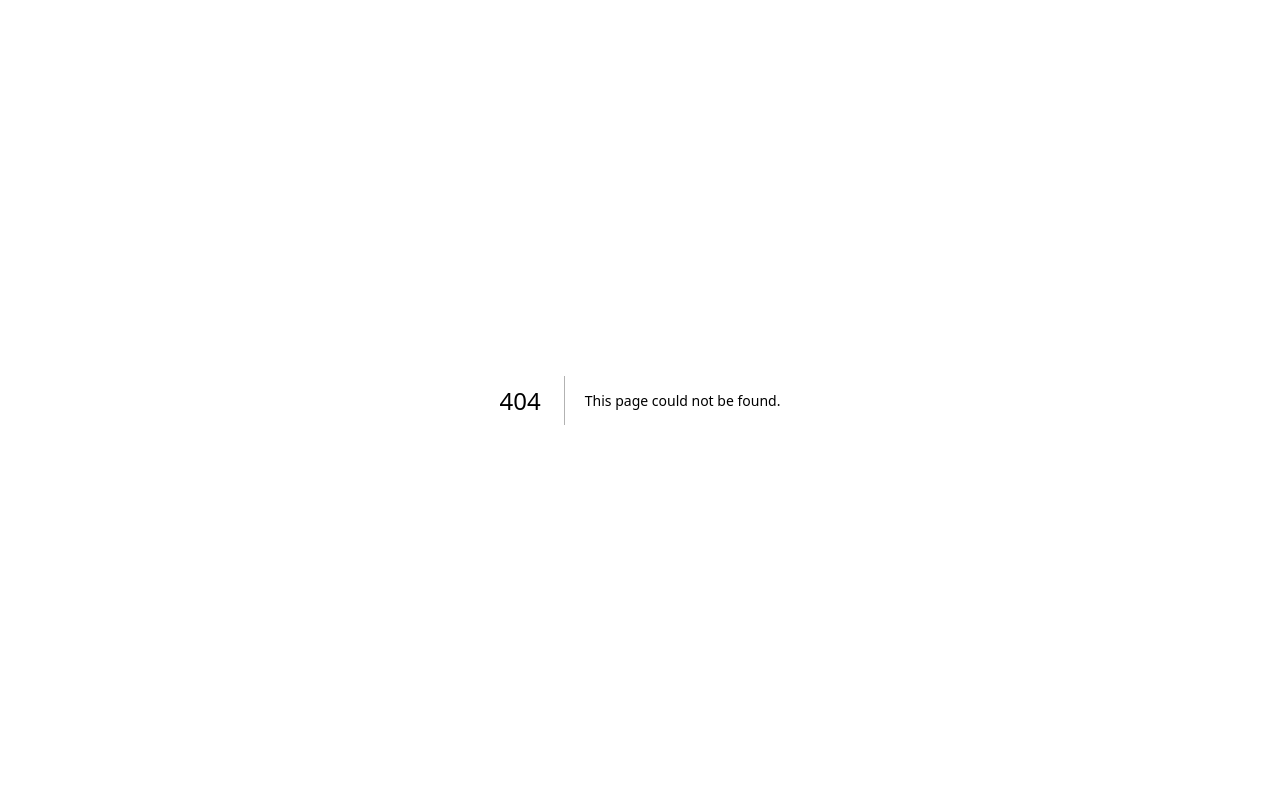
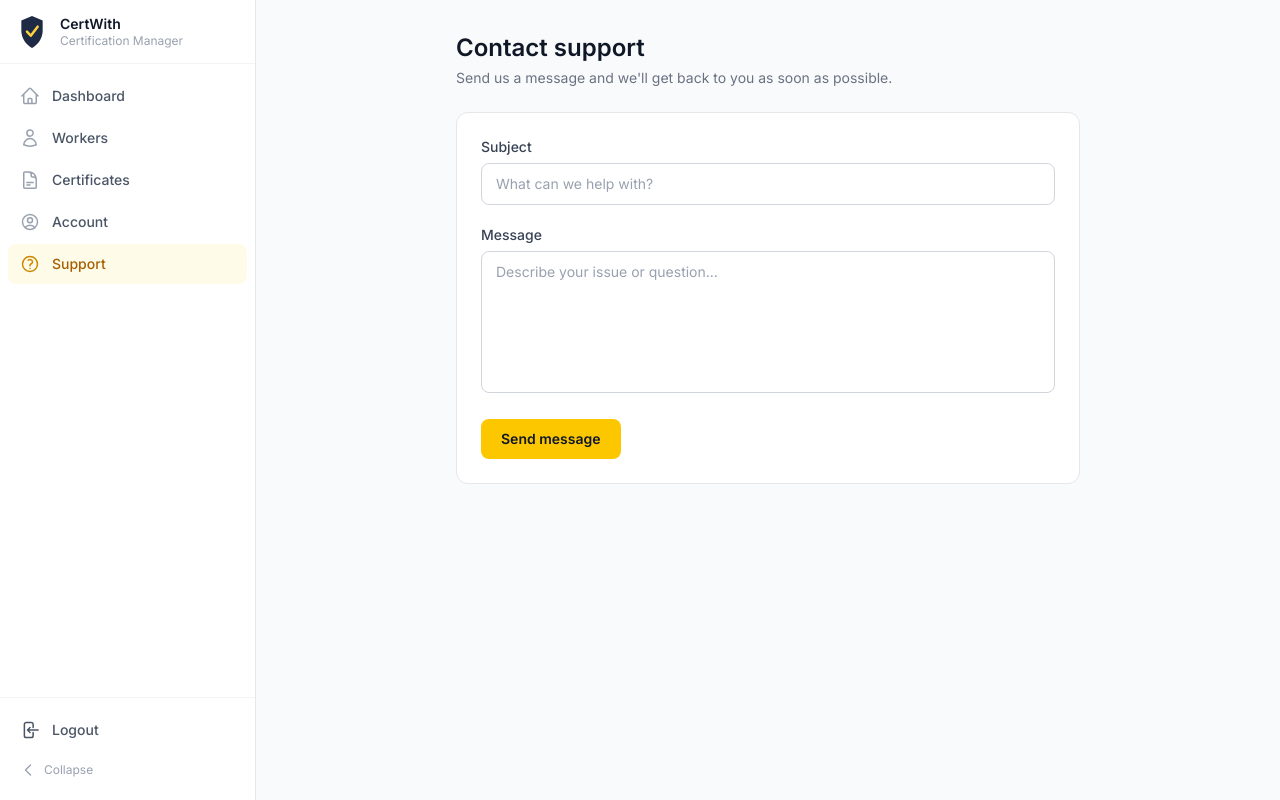
Before and after one commit to clintonidemudia35-ops/certtracker, a Next.js app: page /dashboard/support in a window 1280 px wide. Before the commit this address had no page. Built offline with nearby package versions, Linux system fonts and the light colour scheme; no server answers.

Commit message:
add contact support form emailing via resend

```diff
--- /dev/null
+++ b/app/(authenticated)/dashboard/support/page.tsx
@@ -0,0 +1,140 @@
+'use client'
+
+import { useState } from 'react'
+import { supabase } from '@/lib/supabase-browser'
+
+export default function SupportPage() {
+  const [subject,  setSubject]  = useState('')
+  const [message,  setMessage]  = useState('')
+  const [sending,  setSending]  = useState(false)
+  const [sent,     setSent]     = useState(false)
+  const [error,    setError]    = useState<string | null>(null)
+
+  async function handleSubmit(e: React.FormEvent) {
+    e.preventDefault()
+    setError(null)
+    setSending(true)
+
+    // getUser() is safe to call on the client — reads from the existing session
+    const { data: { user } } = await supabase.auth.getUser()
+    if (!user) {
+      setError('You must be logged in to send a message.')
+      setSending(false)
+      return
+    }
+
+    const res = await fetch('/api/support', {
+      method:  'POST',
+      headers: { 'Content-Type': 'application/json' },
+      body:    JSON.stringify({ subject: subject.trim(), message: message.trim() }),
+    })
+
+    const json = await res.json().catch(() => ({}))
+    setSending(false)
+
+    if (!res.ok) {
+      setError(json.error ?? 'Something went wrong. Please try again.')
+      return
+    }
+
+    setSent(true)
+    setSubject('')
+    setMessage('')
+  }
+
+  function handleAnother() {
+    setSent(false)
+    setError(null)
+  }
+
+  return (
+    <div className="bg-gray-50 min-h-full">
+      <div className="max-w-2xl mx-auto px-6 py-8 space-y-6">
+
+        <div>
+          <h2 className="text-2xl font-semibold text-gray-900">Contact support</h2>
+          <p className="text-sm text-gray-500 mt-1">
+            Send us a message and we&apos;ll get back to you as soon as possible.
+          </p>
+        </div>
+
+        <section className="bg-white rounded-xl border border-gray-200 p-6">
+
+          {sent ? (
+            /* ── Success state ── */
+            <div className="flex flex-col items-center text-center py-6 gap-4">
+              <div className="flex items-center justify-center w-12 h-12 rounded-full bg-green-100">
+                <svg className="w-6 h-6 text-green-600" fill="none" viewBox="0 0 24 24" stroke="currentColor" strokeWidth={2}>
+                  <path strokeLinecap="round" strokeLinejoin="round" d="M9 12.75L11.25 15 15 9.75M21 12a9 9 0 11-18 0 9 9 0 0118 0z" />
+                </svg>
+              </div>
+              <div>
+                <p className="text-base font-semibold text-gray-900">Message sent</p>
+                <p className="text-sm text-gray-500 mt-1">We&apos;ll get back to you soon.</p>
+              </div>
+              <button
+                onClick={handleAnother}
+                className="text-sm font-medium text-gray-600 hover:text-gray-900 border border-gray-300 hover:border-gray-400 px-4 py-2 rounded-lg transition-colors"
+              >
+                Send another message
+              </button>
+            </div>
+          ) : (
+            /* ── Form ── */
+            <form onSubmit={handleSubmit} className="space-y-5">
+
+              {error && (
+                <div className="flex items-center gap-3 bg-red-50 border border-red-200 text-red-700 rounded-lg px-4 py-3 text-sm">
+                  <svg className="w-4 h-4 shrink-0" fill="none" viewBox="0 0 24 24" stroke="currentColor" strokeWidth={2}>
+                    <path strokeLinecap="round" strokeLinejoin="round" d="M12 9v3.75m9-.75a9 9 0 11-18 0 9 9 0 0118 0zm-9 3.75h.008v.008H12v-.008z" />
+                  </svg>
+                  {error}
+                </div>
+              )}
+
+              <div>
+                <label className="block text-sm font-medium text-gray-700 mb-1.5">Subject</label>
+                <input
+                  type="text"
+                  required
+                  value={subject}
+                  onChange={e => setSubject(e.target.value)}
+                  placeholder="What can we help with?"
+                  className="w-full rounded-lg border border-gray-300 px-3.5 py-2.5 text-sm text-gray-900 placeholder-gray-400 focus:outline-none focus:ring-2 focus:ring-yellow-400 focus:border-transparent transition"
+                />
+              </div>
+
+              <div>
+                <label className="block text-sm font-medium text-gray-700 mb-1.5">Message</label>
+                <textarea
+                  required
+                  rows={6}
+                  value={message}
+                  onChange={e => setMessage(e.target.value)}
+                  placeholder="Describe your issue or question..."
+                  className="w-full rounded-lg border border-gray-300 px-3.5 py-2.5 text-sm text-gray-900 placeholder-gray-400 focus:outline-none focus:ring-2 focus:ring-yellow-400 focus:border-transparent transition resize-none"
+                />
+              </div>
+
+              <button
+                type="submit"
+                disabled={sending}
+                className="flex items-center gap-2 bg-yellow-400 hover:bg-yellow-500 disabled:opacity-60 disabled:cursor-not-allowed text-gray-900 font-semibold text-sm px-5 py-2.5 rounded-lg transition-colors"
+              >
+                {sending && (
+                  <svg className="w-4 h-4 animate-spin" fill="none" viewBox="0 0 24 24">
+                    <circle className="opacity-25" cx="12" cy="12" r="10" stroke="currentColor" strokeWidth="4" />
+                    <path className="opacity-75" fill="currentColor" d="M4 12a8 8 0 018-8v8H4z" />
+                  </svg>
+                )}
+                {sending ? 'Sending…' : 'Send message'}
+              </button>
+
+            </form>
+          )}
+
+        </section>
+      </div>
+    </div>
+  )
+}
--- /dev/null
+++ b/app/api/support/route.ts
@@ -0,0 +1,58 @@
+import { createServerClient } from '@supabase/ssr'
+import { cookies } from 'next/headers'
+import { NextRequest, NextResponse } from 'next/server'
+import { Resend } from 'resend'
+
+const resend = new Resend(process.env.RESEND_API_KEY)
+
+export async function POST(request: NextRequest) {
+  // Verify the caller is authenticated
+  const cookieStore = await cookies()
+  const supabase = createServerClient(
+    process.env.NEXT_PUBLIC_SUPABASE_URL!,
+    process.env.NEXT_PUBLIC_SUPABASE_ANON_KEY!,
+    {
+      cookies: {
+        getAll: () => cookieStore.getAll(),
+        setAll: () => {},
+      },
+    }
+  )
+
+  const { data: { user } } = await supabase.auth.getUser()
+  if (!user) {
+    return NextResponse.json({ error: 'Unauthorized' }, { status: 401 })
+  }
+
+  const body = await request.json().catch(() => null)
+  const subject = (body?.subject ?? '').trim()
+  const message = (body?.message ?? '').trim()
+
+  if (!subject || !message) {
+    return NextResponse.json({ error: 'Subject and message are required.' }, { status: 400 })
+  }
+
+  const userEmail = user.email ?? 'unknown'
+
+  const result = await resend.emails.send({
+    from:    'CertWith Support <onboarding@resend.dev>',
+    to:      'clintidd@gmail.com',
+    replyTo: userEmail,
+    subject: `CertWith support: ${subject}`,
+    text: [
+      `From: ${userEmail}`,
+      '',
+      `Subject: ${subject}`,
+      '',
+      'Message:',
+      message,
+    ].join('\n'),
+  })
+
+  if (result.error) {
+    console.error('[support] Resend error:', result.error)
+    return NextResponse.json({ error: 'Failed to send message. Please try again.' }, { status: 500 })
+  }
+
+  return NextResponse.json({ ok: true })
+}
--- a/components/SidebarWrapper.tsx
+++ b/components/SidebarWrapper.tsx
@@ -88,6 +88,14 @@ function CheckBadgeIcon() {
   )
 }
 
+function SupportIcon() {
+  return (
+    <svg className="w-5 h-5 shrink-0" fill="none" viewBox="0 0 24 24" stroke="currentColor" strokeWidth={1.8}>
+      <path strokeLinecap="round" strokeLinejoin="round" d="M9.879 7.519c1.171-1.025 3.071-1.025 4.242 0 1.172 1.025 1.172 2.687 0 3.712-.203.179-.43.326-.67.442-.745.361-1.45.999-1.45 1.827v.75M21 12a9 9 0 11-18 0 9 9 0 0118 0zm-9 5.25h.008v.008H12v-.008z" />
+    </svg>
+  )
+}
+
 // ─── Nav definition ───────────────────────────────────────────────────────────
 
 const NAV = [
@@ -95,6 +103,7 @@ const NAV = [
   { label: 'Workers',      href: '/workers/new',         icon: <UsersIcon /> },
   { label: 'Certificates', href: '/certificates/new',    icon: <DocumentIcon /> },
   { label: 'Account',      href: '/dashboard/account',   icon: <UserCircleIcon /> },
+  { label: 'Support',      href: '/dashboard/support',   icon: <SupportIcon /> },
 ]
 
 // ─── Component ────────────────────────────────────────────────────────────────
```
